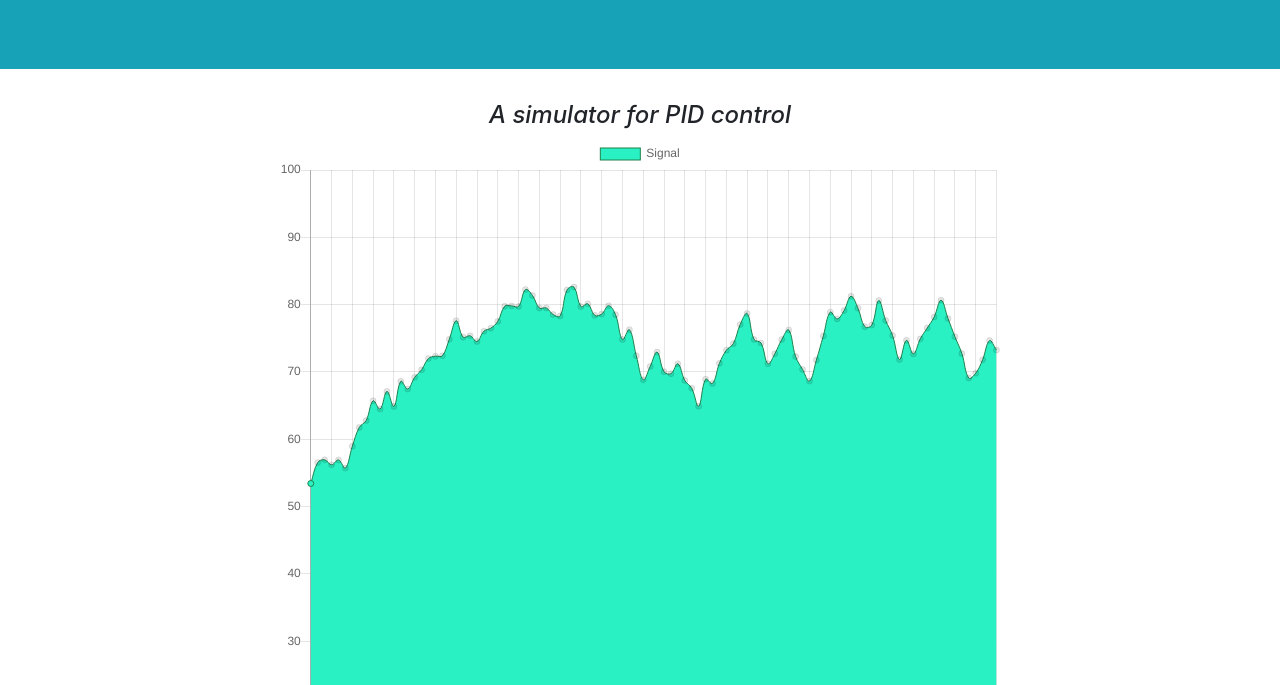
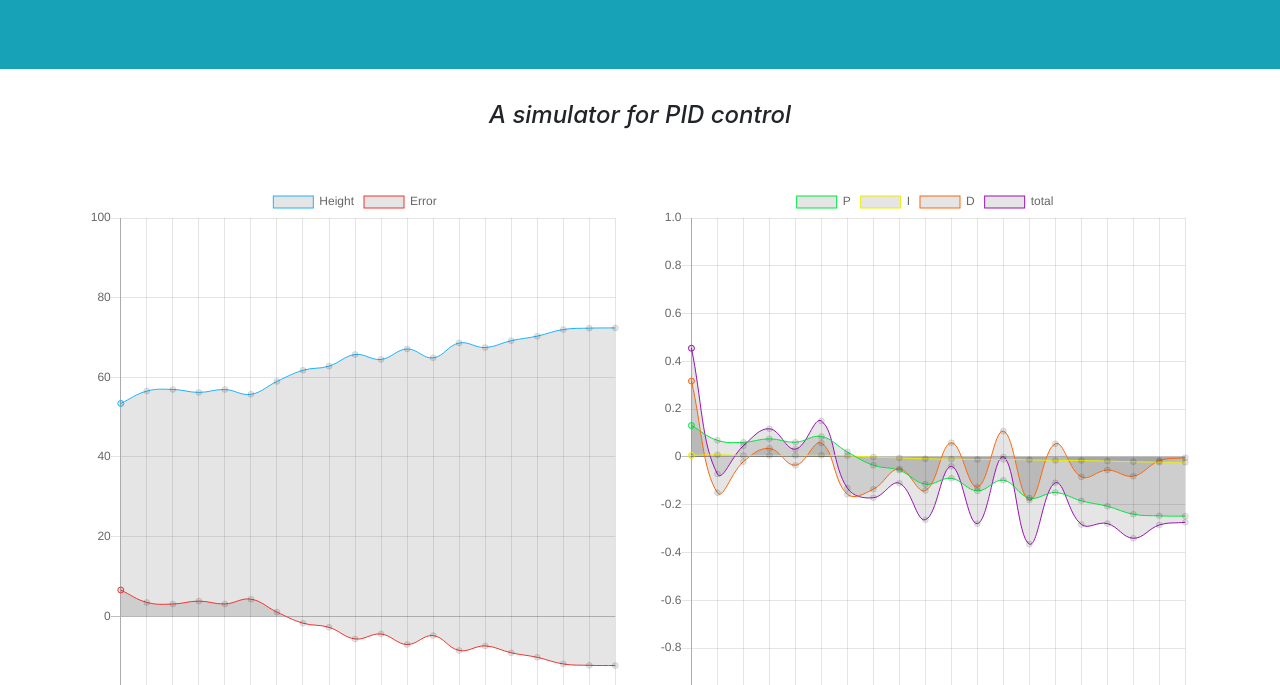
Before and after one commit to axtck/pid-simulator-js, a website: page index.html in a window 1280 px wide. Shown: the part 115-800 px from the top of the page. Drawn offline with nearby package versions, Linux system fonts and the light colour scheme.

Commit message:
Added data to chart

```diff
--- a/index.html
+++ b/index.html
@@ -19,8 +19,11 @@
                 <h4><em>A simulator for PID control</em></h4>
             </div>
         </div>
-        <div class="row justify-content-center">
-            <div class="col-8 text-center">
+        <div class="row mt-5 justify-content-center">
+            <div class="col-6 text-center">
+                <canvas id="heights-chart" width="400" height="400"></canvas>
+            </div>
+            <div class="col-6 text-center">
                 <canvas id="pid-chart" width="400" height="400"></canvas>
             </div>
         </div>
--- a/scripts/script.js
+++ b/scripts/script.js
@@ -1,14 +1,15 @@
 $(() => {
     const sensorMeasurements = getSensorMeasurements(num_points, min_hdiff, max_hdiff, init_sval);
-    drawChart(sensorMeasurements.xs, sensorMeasurements.ys);
+    const calculations = calculate(sensorMeasurements.ys);
 
-    const calculations = calculate(sensorMeasurements.ys);
+    drawChart(calculations.nums, calculations);
+
     console.log(calculations);
-    fillTable(calculations, $('#tbody-pid'))
+    fillTable(calculations.calculations, $('#tbody-pid'));
 
 })
 
-const num_points = 100; // Number of points.
+const num_points = 20; // Number of points.
 
 // Sensor.
 const init_sval = 50; // Initial sensorval.
@@ -25,7 +26,7 @@ let d = 0;
 let integral = 0;
 let derivative = 0;
 
-const kp = 0.009;
+const kp = 0.02;
 const ki = 0.003;
 const kd = 0.029;
 
@@ -36,6 +37,10 @@ let preverror = 0;
 let prevtime = 0.6;
 
 const setpoint = 60; // Wanted value.
+
+// Chart.
+const min_chartval = -20;
+const max_chartval = max_sval;
 
 // Get sensor measurements with number of points, min height difference & max height difference.
 function getSensorMeasurements(npoints, minhdiff, maxhdiff, inithval) {
@@ -59,6 +64,13 @@ function getSensorMeasurements(npoints, minhdiff, maxhdiff, inithval) {
 
 function calculate(height) {
     const calcs = [];
+    const nums = [];
+    const heights = [];
+    const errors = [];
+    const ps = [];
+    const is = [];
+    const ds = [];
+    const tots = [];
     for (let j = 0; j < height.length; j++) {
         error = setpoint - height[j];
 
@@ -79,30 +91,40 @@ function calculate(height) {
             p: p.toFixed(5),
             i: i.toFixed(5),
             d: d.toFixed(5),
-            totalcontrol: tot_pid.toFixed(5),
+            totpid: tot_pid.toFixed(5),
         });
+        nums.push(j);
+        heights.push(height[j]);
+        errors.push(error);
+        ps.push(p);
+        is.push(i);
+        ds.push(d);
+        tots.push(tot_pid);
+
         preverror = error;
     }
-    return calcs;
+    return {
+        calculations: calcs,
+        nums: nums,
+        heights: heights,
+        errors: errors,
+        ps: ps,
+        is: is,
+        ds: ds,
+        tots: tots,
+    };
 }
 
-function drawChart(xs, ys) {
-    var ctx = document.getElementById('pid-chart').getContext('2d');
+function drawChart(xs, data) {
+    var ctx = document.getElementById('heights-chart').getContext('2d');
     var myChart = new Chart(ctx, {
         type: 'line',
         data: {
             labels: xs,
-            datasets: [{
-                label: 'Signal',
-                data: ys,
-                backgroundColor: [
-                    'rgba(41, 241, 195, 1)',
-                ],
-                borderColor: [
-                    'rgba(30, 130, 76, 1)',
-                ],
-                borderWidth: 1
-            }]
+            datasets: [
+                drawLine('Height', data.heights, '#19b5fe'),
+                drawLine('Error', data.errors, '#f03434'),
+            ]
         },
         options: {
             scales: {
@@ -110,8 +132,33 @@ function drawChart(xs, ys) {
                     ticks: {
                         display: true,
                         beginAtZero: true,
-                        min: min_sval,
-                        max: max_sval
+                        min: min_chartval,
+                        max: max_chartval,
+                    }
+                }]
+            }
+        }
+    });
+    var ctx = document.getElementById('pid-chart').getContext('2d');
+    var myChart = new Chart(ctx, {
+        type: 'line',
+        data: {
+            labels: xs,
+            datasets: [
+                drawLine('P', data.ps, '#00e640'),
+                drawLine('I', data.is, '#eeee00'),
+                drawLine('D', data.ds, '#f9690e'),
+                drawLine('total', data.tots, '#9a12b3'),
+            ]
+        },
+        options: {
+            scales: {
+                yAxes: [{
+                    ticks: {
+                        display: true,
+                        beginAtZero: true,
+                        min: -1,
+                        max: 1,
                     }
                 }]
             }
@@ -119,11 +166,22 @@ function drawChart(xs, ys) {
     });
 }
 
+function drawLine(label, yvals, bordercol) {
+    return {
+        label: label,
+        data: yvals,
+        borderColor: [
+            bordercol,
+        ],
+        borderWidth: 1
+    }
+}
+
 
 function fillTable(data, table) {
-    const td = (data) => `<td>${data}</td>`;
+    const td = (x) => `<td>${x}</td>`;
     const tr = (n, height, error, p, i, d, tot) => `<tr>${td(n) + td(height) + td(error) + td(p) + td(i) + td(d) + td(tot)}</tr>`;
-    for (point of data) {
-        table.append(tr(point.num, point.height, point.error, point.p, point.i, point.d, point.totalcontrol))
+    for (let point of data) {
+        table.append(tr(point.num, point.height, point.error, point.p, point.i, point.d, point.totpid));
     }
 }
```
